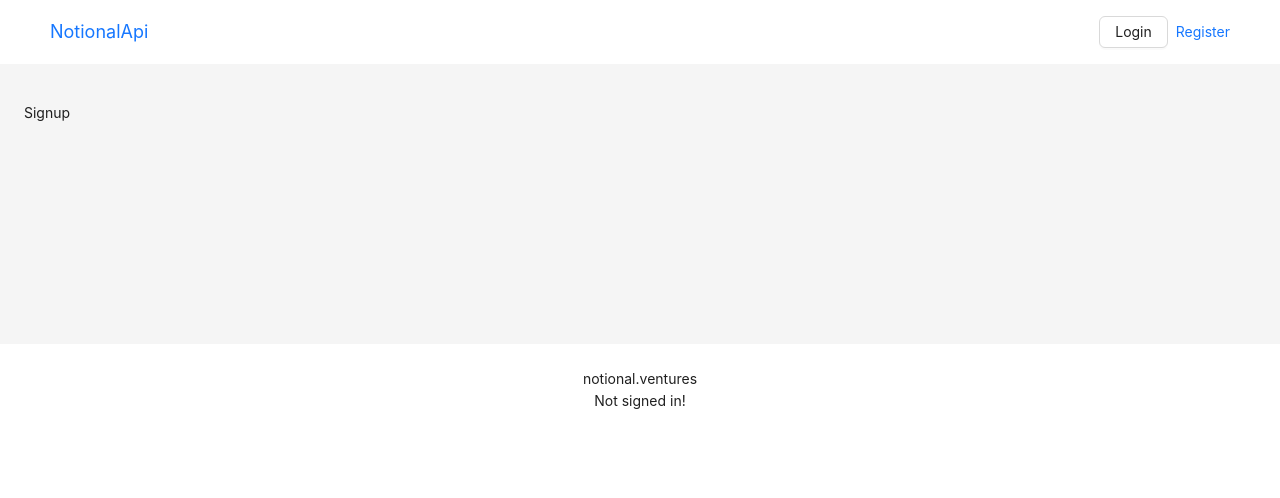
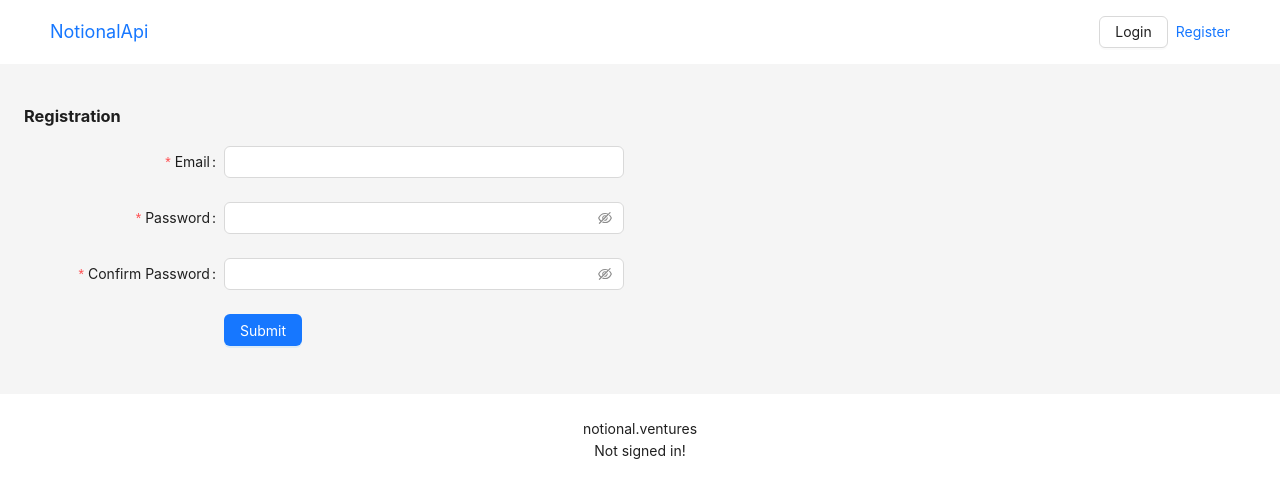
Before and after one commit to notional-labs/notionalapi, a Next.js app: page /signup in a window 1280 px wide. Shown: the top 498 px of the page. Built offline with nearby package versions, Linux system fonts and the light colour scheme; no server answers.

Commit message:
signup form

```diff
--- a/pages/signup.js
+++ b/pages/signup.js
@@ -1,4 +1,5 @@
 import { useSession } from "next-auth/react";
+import { Button, Form, Input } from "antd";
 
 export default function Home() {
   const {data: session, status} = useSession()
@@ -11,5 +12,37 @@ export default function Home() {
     return <p>You are already signed-in.</p>
   }
 
-  return (<p>Signup</p>)
+  const onFinish = (values) => {
+    console.log('Received values of form: ', values);
+  };
+
+  return (
+    <>
+      <h3>Registration</h3>
+      <Form name="basic" onFinish={onFinish} labelCol={{span: 8}} wrapperCol={{span: 16}} style={{maxWidth: 600}}>
+        <Form.Item name="email" label="Email" rules={[{required: true, type: 'email'}]}><Input /></Form.Item>
+        <Form.Item name="password" label="Password" hasFeedback
+                   rules={[{required: true, message: 'Please input your password!'}]}
+        >
+          <Input.Password />
+        </Form.Item>
+        <Form.Item name="confirm" label="Confirm Password" dependencies={['password']} hasFeedback
+                   rules={[
+                     {required: true, message: 'Please confirm your password!'},
+                     ({getFieldValue}) => ({
+                       validator(_, value) {
+                         if (!value || getFieldValue('password') === value) {
+                           return Promise.resolve();
+                         }
+                         return Promise.reject(new Error('The two passwords that you entered do not match!'));
+                       },
+                     }),
+                   ]}
+        >
+          <Input.Password/>
+        </Form.Item>
+        <Form.Item wrapperCol={{span: 16, offset: 8}}><Button type="primary" htmlType="submit">Submit</Button></Form.Item>
+      </Form>
+    </>
+  );
 }
```
